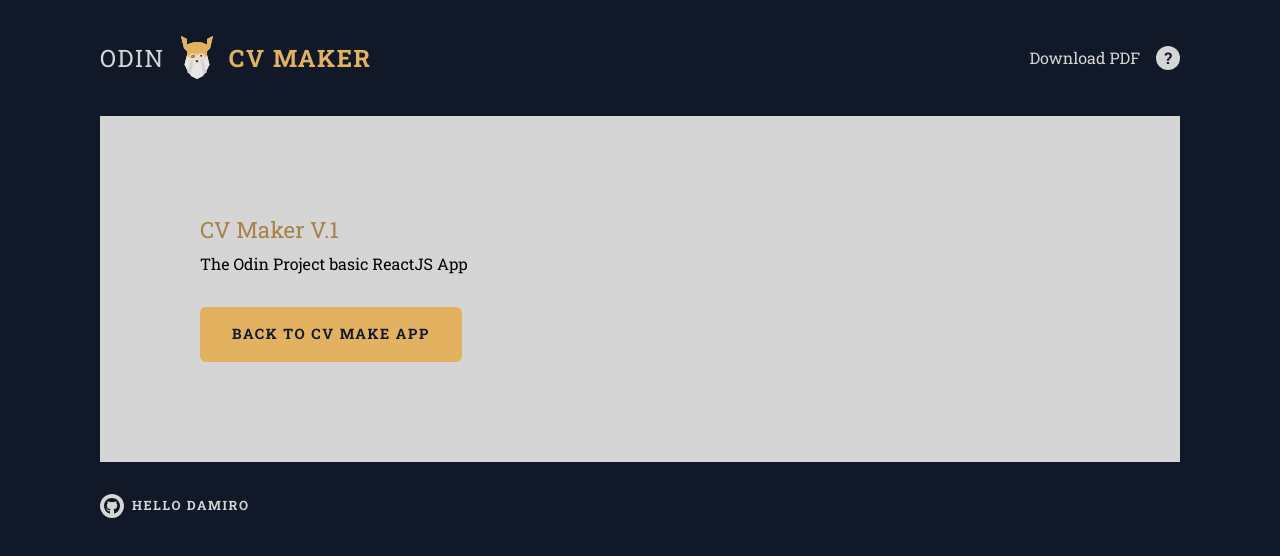
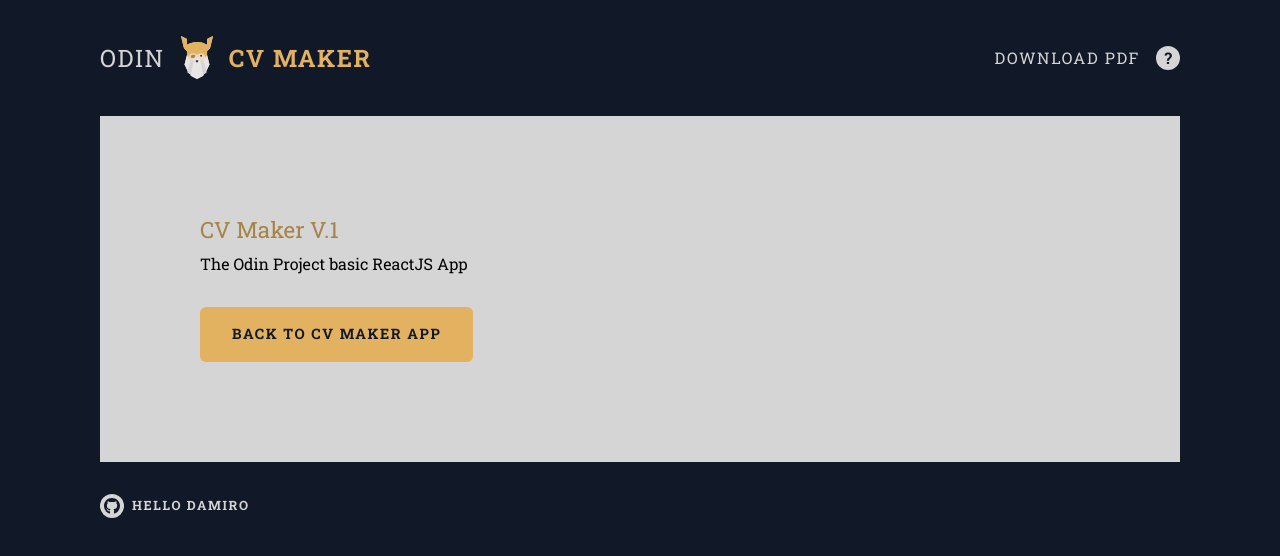
Before and after one commit to hello-damiro/cv-maker, a React (Create React App) app: page /about in a window 1280 px wide. Shown: the top 556 px of the page. Built offline with nearby package versions, Linux system fonts and the light colour scheme.

Commit message:
adjusted about page and attempt to improve resoluution of the pdf, and failed

```diff
--- a/src/components/HeaderOptions.jsx
+++ b/src/components/HeaderOptions.jsx
@@ -12,15 +12,29 @@ function HeaderOptions() {
         });
     };
 
+    // const toPDF = () => {
+    //     const paper = document.querySelector('.paper');
+    //     html2canvas(paper, { dpi: 300 }).then((canvas) => {
+    //         const imgData = canvas.toDataURL('image/jpeg', 1.0);
+    //         const pdf = new jsPDF('p', 'pt', [canvas.width, canvas.height]);
+    //         const pageWidth = pdf.internal.pageSize.getWidth();
+    //         const pageHeight = pdf.internal.pageSize.getHeight();
+    //         const leftMargin = (pageWidth - canvas.width) / 2;
+    //         const bottomMargin = (pageHeight - canvas.height) / 2;
+    //         pdf.addImage(imgData, 'JPEG', leftMargin, bottomMargin, canvas.width, canvas.height);
+    //         pdf.save('odin-cv-maker.pdf');
+    //     });
+    // };
+
     return (
         <div className="options">
             {/* <div className="paper-sizes">A4</div> */}
             <div onClick={toPDF} className="download">
                 Download PDF
             </div>
-            <div className="about">
-                <a href="/about">?</a>
-            </div>
+            <a href="/about">
+                <div className="about">?</div>
+            </a>
         </div>
     );
 }
--- a/src/pages/AboutPage.jsx
+++ b/src/pages/AboutPage.jsx
@@ -1,19 +1,14 @@
 import React from 'react';
-import Paper from '../components/shared/Paper';
 
 function AboutPage() {
     return (
-        <Paper>
-            <div className="vertical-space" />
         <div className="abouts">
             <h1 className="abouts-h1">CV Maker V.1</h1>
             <p>The Odin Project basic ReactJS App</p>
             <a href="/">
-                    <button className="abouts-btn">Back to CV Make App</button>
+                <button className="abouts-btn">Back to CV Maker App</button>
             </a>
         </div>
-            <div className="vertical-space" />
-        </Paper>
     );
 }
 
--- a/src/styles/about.css
+++ b/src/styles/about.css
@@ -1,5 +1,6 @@
 .abouts {
-    padding-left: var(--paper-margin);
+    padding: var(--paper-margin);
+    background: var(--gray);
 }
 
 .abouts a {
--- a/src/styles/header.css
+++ b/src/styles/header.css
@@ -70,3 +70,8 @@
     background: var(--yellow);
     border-radius: 50%;
 }
+
+.download {
+    text-transform: uppercase;
+    letter-spacing: 0.1rem;
+}
```
Lines whose indentation alone changed are shown as unchanged.
